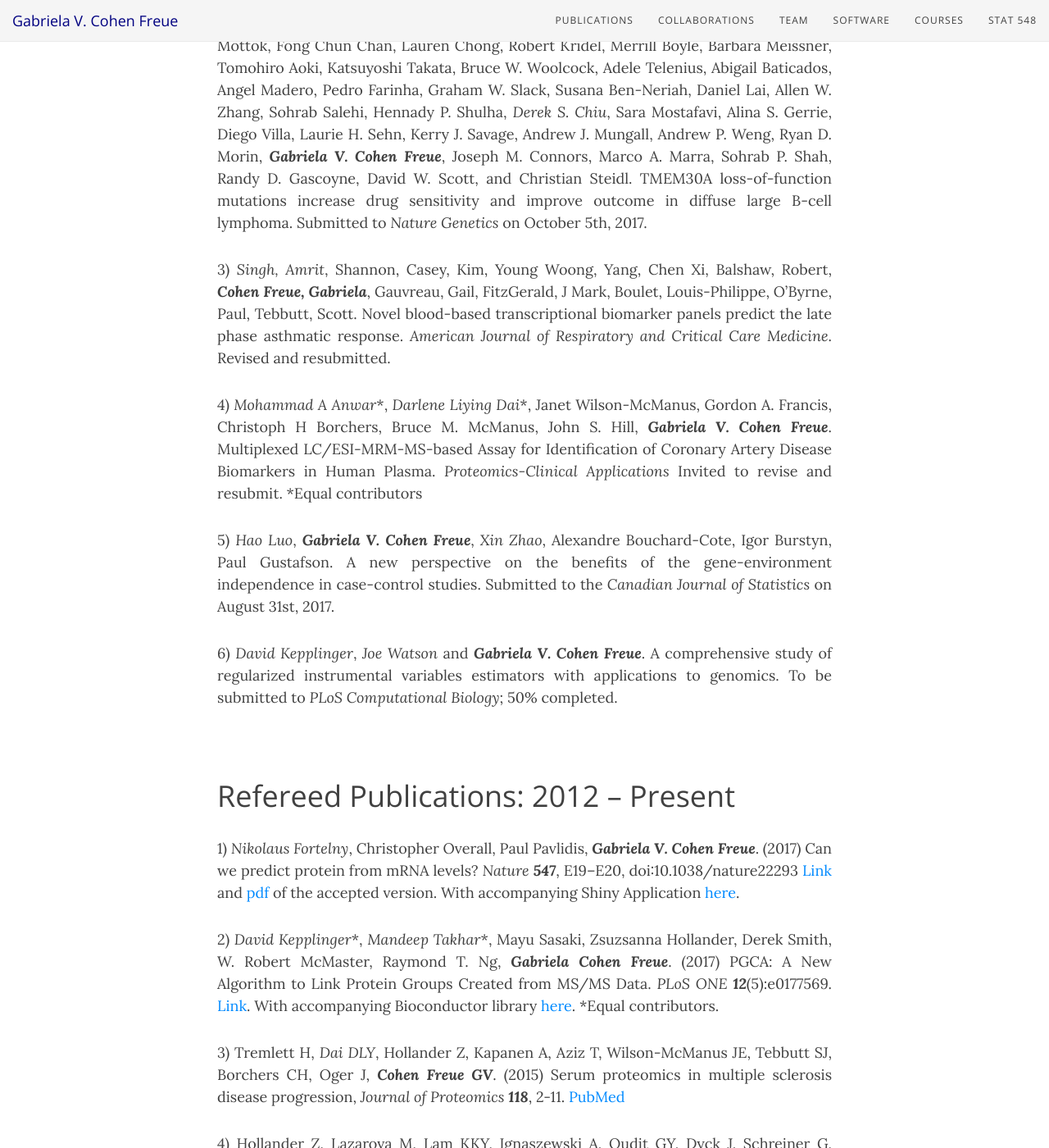
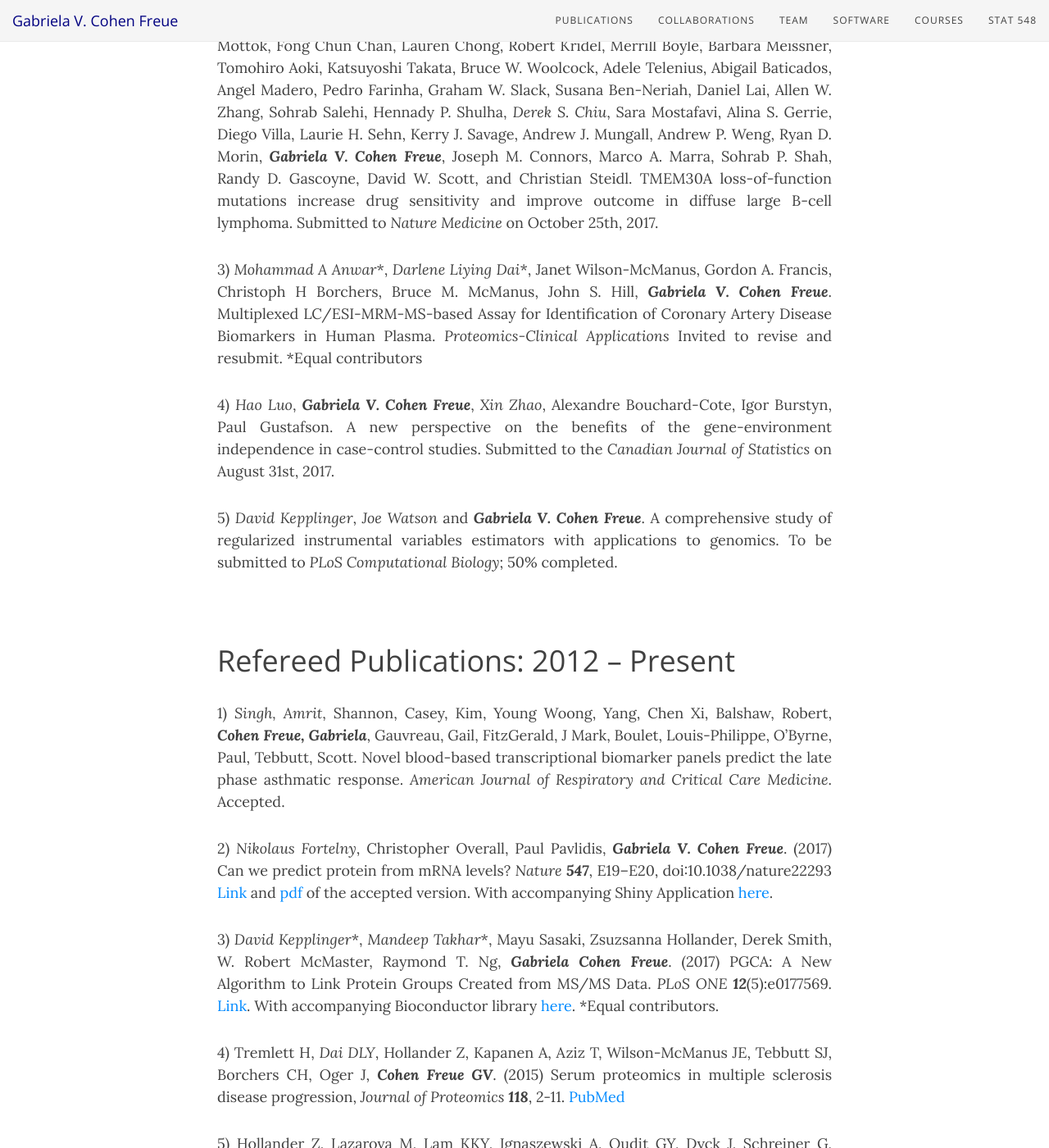
Before and after one commit to gcohenfr/gcohenfr.github.io, a Jekyll site: the page built from pub.md, in a window 1280 px wide and 1400 px high, scrolled down 661 px. Shown: the whole window at 82% size. Built offline with Jekyll 4.4.1, drawn with Linux system fonts in a browser that asks for light colours; nearby versions of some CDN libraries; some of the changed text lies outside the part shown.

Commit message:
udpated in pubs

```diff
--- a/pub.md
+++ b/pub.md
@@ -12,54 +12,53 @@
 
 1) ***Gabriela V. Cohen Freue***, *David Kepplinger*, Matias Salibian-Barrera, and *Ezequiel Smucler*. PENSE: a Penalized Elastic Net S-Estimator. To be submitted to the *Annals of Applied Statistics*, with accompanying CRAN library [pense](https://cran.r-project.org/package=pense); Completed. Authors are ordered alphabetically. [pdf](https://gcohenfr.github.io/pdfs/PENSE_manuscript.pdf).
 
-2) Daisuke Ennishi, Shannon Healy, Ali Bashashati, Saeed Saberi, Christoffer Hother, Anja Mottok, Fong Chun Chan, Lauren Chong, Robert Kridel, Merrill Boyle, Barbara Meissner, Tomohiro Aoki, Katsuyoshi Takata, Bruce W. Woolcock, Adele Telenius, Abigail Baticados, Angel Madero, Pedro Farinha, Graham W. Slack, Susana Ben-Neriah, Daniel Lai, Allen W. Zhang, Sohrab Salehi, Hennady P. Shulha, *Derek S. Chiu*, Sara Mostafavi, Alina S. Gerrie, Diego Villa, Laurie H. Sehn, Kerry J. Savage, Andrew J. Mungall, Andrew P. Weng, Ryan D. Morin, ***Gabriela V. Cohen Freue***, Joseph M. Connors, Marco A. Marra, Sohrab P. Shah, Randy D. Gascoyne, David W. Scott, and Christian Steidl. TMEM30A loss-of-function mutations increase drug sensitivity and improve outcome in diffuse large B-cell lymphoma. Submitted to *Nature Genetics* on October 5th, 2017.
+2) Daisuke Ennishi, Shannon Healy, Ali Bashashati, Saeed Saberi, Christoffer Hother, Anja Mottok, Fong Chun Chan, Lauren Chong, Robert Kridel, Merrill Boyle, Barbara Meissner, Tomohiro Aoki, Katsuyoshi Takata, Bruce W. Woolcock, Adele Telenius, Abigail Baticados, Angel Madero, Pedro Farinha, Graham W. Slack, Susana Ben-Neriah, Daniel Lai, Allen W. Zhang, Sohrab Salehi, Hennady P. Shulha, *Derek S. Chiu*, Sara Mostafavi, Alina S. Gerrie, Diego Villa, Laurie H. Sehn, Kerry J. Savage, Andrew J. Mungall, Andrew P. Weng, Ryan D. Morin, ***Gabriela V. Cohen Freue***, Joseph M. Connors, Marco A. Marra, Sohrab P. Shah, Randy D. Gascoyne, David W. Scott, and Christian Steidl. TMEM30A loss-of-function mutations increase drug sensitivity and improve outcome in diffuse large B-cell lymphoma. Submitted to *Nature Medicine* on October 25th, 2017.
 
-3) *Singh, Amrit*, Shannon, Casey, Kim, Young Woong, Yang, Chen Xi, Balshaw, Robert, ***Cohen Freue, Gabriela***, Gauvreau, Gail, FitzGerald, J Mark, Boulet, Louis-Philippe, O'Byrne, Paul, Tebbutt, Scott. Novel blood-based transcriptional biomarker panels predict the late phase asthmatic response. *American Journal of Respiratory and Critical Care Medicine*. Revised and resubmitted.
+3) *Mohammad A Anwar*\*, *Darlene Liying Dai*\*, Janet Wilson-McManus, Gordon A. Francis, Christoph H Borchers, Bruce M. McManus, John S. Hill, ***Gabriela V. Cohen Freue***. Multiplexed LC/ESI-MRM-MS-based Assay for Identification of Coronary Artery Disease Biomarkers in Human Plasma. *Proteomics-Clinical Applications* Invited to revise and resubmit. \*Equal contributors
 
-4) *Mohammad A Anwar*\*, *Darlene Liying Dai*\*, Janet Wilson-McManus, Gordon A. Francis, Christoph H Borchers, Bruce M. McManus, John S. Hill, ***Gabriela V. Cohen Freue***. Multiplexed LC/ESI-MRM-MS-based Assay for Identification of Coronary Artery Disease Biomarkers in Human Plasma. *Proteomics-Clinical Applications* Invited to revise and resubmit. \*Equal contributors
+4) *Hao Luo*, ***Gabriela V. Cohen Freue***, *Xin Zhao*, Alexandre Bouchard-Cote, Igor Burstyn, Paul Gustafson. A new perspective on the benefits of the gene-environment independence in case-control studies. Submitted to the *Canadian Journal of Statistics* on August 31st, 2017.
 
-5) *Hao Luo*, ***Gabriela V. Cohen Freue***, *Xin Zhao*, Alexandre Bouchard-Cote, Igor Burstyn, Paul Gustafson. A new perspective on the benefits of the gene-environment independence in case-control studies. Submitted to the *Canadian Journal of Statistics* on August 31st, 2017.
-
-6) *David Kepplinger*, *Joe Watson* and ***Gabriela V. Cohen Freue***. A comprehensive study of regularized instrumental variables estimators with applications to genomics. To be submitted to *PLoS Computational Biology*; 50% completed.
+5) *David Kepplinger*, *Joe Watson* and ***Gabriela V. Cohen Freue***. A comprehensive study of regularized instrumental variables estimators with applications to genomics. To be submitted to *PLoS Computational Biology*; 50% completed.
 
 <br>
 # Refereed Publications: 2012 -- Present
+1) *Singh, Amrit*, Shannon, Casey, Kim, Young Woong, Yang, Chen Xi, Balshaw, Robert, ***Cohen Freue, Gabriela***, Gauvreau, Gail, FitzGerald, J Mark, Boulet, Louis-Philippe, O'Byrne, Paul, Tebbutt, Scott. Novel blood-based transcriptional biomarker panels predict the late phase asthmatic response. *American Journal of Respiratory and Critical Care Medicine*. Accepted.
 
-1) *Nikolaus Fortelny*, Christopher Overall, Paul Pavlidis, ***Gabriela V. Cohen Freue***. (2017) Can we predict protein from mRNA levels? *Nature* ***547***, E19–E20, doi:10.1038/nature22293 [Link](http://rdcu.be/uvBy) and [pdf](https://gcohenfr.github.io/pdfs/Manuscript_Fortelny_2016-03-03740B.pdf) of the accepted version. With accompanying Shiny Application [here](https://dakep.shinyapps.io/central-dogma/).
+2) *Nikolaus Fortelny*, Christopher Overall, Paul Pavlidis, ***Gabriela V. Cohen Freue***. (2017) Can we predict protein from mRNA levels? *Nature* ***547***, E19–E20, doi:10.1038/nature22293 [Link](http://rdcu.be/uvBy) and [pdf](https://gcohenfr.github.io/pdfs/Manuscript_Fortelny_2016-03-03740B.pdf) of the accepted version. With accompanying Shiny Application [here](https://dakep.shinyapps.io/central-dogma/).
 
-2) *David Kepplinger*\*, *Mandeep Takhar*\*, Mayu Sasaki, Zsuzsanna Hollander, Derek Smith, W. Robert McMaster, Raymond T. Ng, ***Gabriela Cohen Freue***. (2017) PGCA: A New Algorithm to Link Protein Groups Created from MS/MS Data. *PLoS ONE* ***12***(5):e0177569. [Link](https://doi.org/10.1371/journal.pone.0177569). With accompanying Bioconductor library [here](https://bioconductor.org/packages/release/bioc/html/pgca.html). \*Equal contributors.
+3) *David Kepplinger*\*, *Mandeep Takhar*\*, Mayu Sasaki, Zsuzsanna Hollander, Derek Smith, W. Robert McMaster, Raymond T. Ng, ***Gabriela Cohen Freue***. (2017) PGCA: A New Algorithm to Link Protein Groups Created from MS/MS Data. *PLoS ONE* ***12***(5):e0177569. [Link](https://doi.org/10.1371/journal.pone.0177569). With accompanying Bioconductor library [here](https://bioconductor.org/packages/release/bioc/html/pgca.html). \*Equal contributors.
 
-3) Tremlett H, *Dai DLY*, Hollander Z, Kapanen A, Aziz T, Wilson-McManus JE, Tebbutt SJ, Borchers CH, Oger J, ***Cohen Freue GV***. (2015) Serum proteomics in multiple sclerosis disease progression, *Journal of Proteomics* ***118***, 2-11.
+4) Tremlett H, *Dai DLY*, Hollander Z, Kapanen A, Aziz T, Wilson-McManus JE, Tebbutt SJ, Borchers CH, Oger J, ***Cohen Freue GV***. (2015) Serum proteomics in multiple sclerosis disease progression, *Journal of Proteomics* ***118***, 2-11.
 [PubMed](https://www.ncbi.nlm.nih.gov/pubmed/25753122)
 
-4) Hollander Z, Lazarova M, Lam KKY, Ignaszewski A, Oudit GY, Dyck J, Schreiner G, Pauwels J, Chen V, ***Cohen Freue GV***, Ng RT, Wilson-McManus J, Balshaw R, Tebbutt S, McMaster R, Keown PA, McManus BM. (2014) Proteomic Biomarkers of Recovered Heart Function. *Eur J Heart Fail.* ***5***, 551-559.
+5) Hollander Z, Lazarova M, Lam KKY, Ignaszewski A, Oudit GY, Dyck J, Schreiner G, Pauwels J, Chen V, ***Cohen Freue GV***, Ng RT, Wilson-McManus J, Balshaw R, Tebbutt S, McMaster R, Keown PA, McManus BM. (2014) Proteomic Biomarkers of Recovered Heart Function. *Eur J Heart Fail.* ***5***, 551-559.
 [PubMed](https://www.ncbi.nlm.nih.gov/pubmed/24574204)
 
-5) ***Gabriela Cohen Freue***, Hernan Ortiz Molina, and Ruben H. Zamar. (2013) A Natural Robustification of the Ordinary Instrumental Variables Estimator. *Biometrics* ***69***, 641-650.
+6) ***Gabriela Cohen Freue***, Hernan Ortiz Molina, and Ruben H. Zamar. (2013) A Natural Robustification of the Ordinary Instrumental Variables Estimator. *Biometrics* ***69***, 641-650.
 [PubMed](https://www.ncbi.nlm.nih.gov/pubmed/23865476)
 
-6) ***Gabriela V. Cohen Freue***, Anna Meredith, Derek Smith, Axel Bergman, Mayu Sasaki, Karen K.Y. Lam, Zsuzsanna Hollander, Nina Opushneva, *Mandeep Takhar*, David Lin, Janet Wilson-McManus, Robert Balshaw,  Paul Kewon, Christoph H. Borchers, Bruce McManus, Raymond T. Ng, W. Robert McMaster. (2013) Computational biomarker pipeline from discovery to clinical implementation: plasma proteomic biomarkers for cardiac transplantation. *PLoS Computational Biology* ***9(4)***: e1002963.
+7) ***Gabriela V. Cohen Freue***, Anna Meredith, Derek Smith, Axel Bergman, Mayu Sasaki, Karen K.Y. Lam, Zsuzsanna Hollander, Nina Opushneva, *Mandeep Takhar*, David Lin, Janet Wilson-McManus, Robert Balshaw,  Paul Kewon, Christoph H. Borchers, Bruce McManus, Raymond T. Ng, W. Robert McMaster. (2013) Computational biomarker pipeline from discovery to clinical implementation: plasma proteomic biomarkers for cardiac transplantation. *PLoS Computational Biology* ***9(4)***: e1002963.
 [PubMed](https://www.ncbi.nlm.nih.gov/pubmed/23592955)
 
-7) Lin D\*, ***Cohen Freue G***\*, Hollander Z, Mancini GBJ, Sasaki M, Mui  A, Wilson-McManus J, Ignaszewski A, Imai C, Meredith A, Balshaw R, Ng RT, Keown PA, McMaster R, Carere R, Webb JG, McManus BM. (2013) Plasma protein biosignatures for detection of cardiac allograft vasculopathy. *The Journal of Heart and Lung Transplantation* ***7***, 723-733. \*Equal contributors.
+8) Lin D\*, ***Cohen Freue G***\*, Hollander Z, Mancini GBJ, Sasaki M, Mui  A, Wilson-McManus J, Ignaszewski A, Imai C, Meredith A, Balshaw R, Ng RT, Keown PA, McMaster R, Carere R, Webb JG, McManus BM. (2013) Plasma protein biosignatures for detection of cardiac allograft vasculopathy. *The Journal of Heart and Lung Transplantation* ***7***, 723-733. \*Equal contributors.
 [PubMed](https://www.ncbi.nlm.nih.gov/pubmed/23796154)
 
-8) Hollander Z, Chen V, Lin D, Ng R.T., Balshaw R, ***Cohen Freue G***, Ignaszewski A, Imai C, Kaan A, Wilson-McManus J, McMaster R, Keown P, McManus BM. (2013) Predicting acute cardiac allograft rejection using donor and recipient gene expression. *J Heart Lung Transplant* ***32***, 259-65.
+9) Hollander Z, Chen V, Lin D, Ng R.T., Balshaw R, ***Cohen Freue G***, Ignaszewski A, Imai C, Kaan A, Wilson-McManus J, McMaster R, Keown P, McManus BM. (2013) Predicting acute cardiac allograft rejection using donor and recipient gene expression. *J Heart Lung Transplant* ***32***, 259-65.
 [PubMed](https://www.ncbi.nlm.nih.gov/pubmed/23265908)
 
-9) Oliver P. Günther, Virginia Chen, ***Gabriela Cohen Freue***, Robert F. Balshaw, Scott. J. Tebbutt, Zsuzsanna Hollander, *Mandeep Takhar*, W. Robert McMaster, Bruce M. McManus, Paul A. Keown, Raymond T. Ng. (2012) A computational pipeline for the development of multi-marker biosignature panels and ensemble classifiers. *BMC Bioinformatics* ***13***:326.
+10) Oliver P. Günther, Virginia Chen, ***Gabriela Cohen Freue***, Robert F. Balshaw, Scott. J. Tebbutt, Zsuzsanna Hollander, *Mandeep Takhar*, W. Robert McMaster, Bruce M. McManus, Paul A. Keown, Raymond T. Ng. (2012) A computational pipeline for the development of multi-marker biosignature panels and ensemble classifiers. *BMC Bioinformatics* ***13***:326.
 [BioMed](http://bmcbioinformatics.biomedcentral.com/articles/10.1186/1471-2105-13-326)
 
-10) *Singh, Amrit*; ***Cohen-Freue, Gabriela***; Oosthuizen, Jean; Kam, Sarah; Ruan, Jian; *Takhar, Mandeep*; Gauvreau, Gail; O'Byrne, Paul; Fitzgerald, Mark; Boulet, Louis-Philippe; Borchers, Christoph; Tebbutt, Scott. (2012) Plasma proteomics can discriminate isolated early from dual responses in asthmatic individuals undergoing an allergen inhalation challenge. *Proteomics Clinical Applications* ***6***, 476-485.
+11) *Singh, Amrit*; ***Cohen-Freue, Gabriela***; Oosthuizen, Jean; Kam, Sarah; Ruan, Jian; *Takhar, Mandeep*; Gauvreau, Gail; O'Byrne, Paul; Fitzgerald, Mark; Boulet, Louis-Philippe; Borchers, Christoph; Tebbutt, Scott. (2012) Plasma proteomics can discriminate isolated early from dual responses in asthmatic individuals undergoing an allergen inhalation challenge. *Proteomics Clinical Applications* ***6***, 476-485.
 [PubMed](https://www.ncbi.nlm.nih.gov/pubmed/22930592)
 
-11) Domanski D, Percy AJ, Yang J, Chambers AG, Hill JS, ***Freue GV***, Borchers CH. (2012) MRM-based Multiplexed Quantitation of 67 Putative Cardiovascular Disease Biomarkers in Human Plasma. *Proteomics* ***12***, 1222-1243.
+12) Domanski D, Percy AJ, Yang J, Chambers AG, Hill JS, ***Freue GV***, Borchers CH. (2012) MRM-based Multiplexed Quantitation of 67 Putative Cardiovascular Disease Biomarkers in Human Plasma. *Proteomics* ***12***, 1222-1243.
 [PubMed](https://www.ncbi.nlm.nih.gov/pubmed/22577024)
 
-12) Dominik Domanski\*, ***Gabriela V. Cohen Freue***\*, Luis Sojo, Michael A. Kuzyk, Leslie Ratkay, Carol E. Parker, Y. Paul Goldberg, and Christoph H. Borchers. (2012) The Use of Multiplexed MRM for the Discovery of Biomarkers to Differentiate Iron-deficiency Anemia from Anemia of Inflammation. *Journal of Proteomics* JPROT-D-11-00502.\*Equal contributors.
+13) Dominik Domanski\*, ***Gabriela V. Cohen Freue***\*, Luis Sojo, Michael A. Kuzyk, Leslie Ratkay, Carol E. Parker, Y. Paul Goldberg, and Christoph H. Borchers. (2012) The Use of Multiplexed MRM for the Discovery of Biomarkers to Differentiate Iron-deficiency Anemia from Anemia of Inflammation. *Journal of Proteomics* JPROT-D-11-00502.\*Equal contributors.
 [PubMed](https://www.ncbi.nlm.nih.gov/pubmed/22146476)
 
-13) ***Gabriela V. Cohen Freue*** and Christoph H. Borchers. (2012) Multiple Reaction Monitoring (MRM) – Principles and Application to Coronary Artery Disease. *Circulation: Cardiovascular Genetics* ***5***, 378.
+14) ***Gabriela V. Cohen Freue*** and Christoph H. Borchers. (2012) Multiple Reaction Monitoring (MRM) – Principles and Application to Coronary Artery Disease. *Circulation: Cardiovascular Genetics* ***5***, 378.
 [PubMed](https://www.ncbi.nlm.nih.gov/pubmed/22715283)
 
 <br>
```
